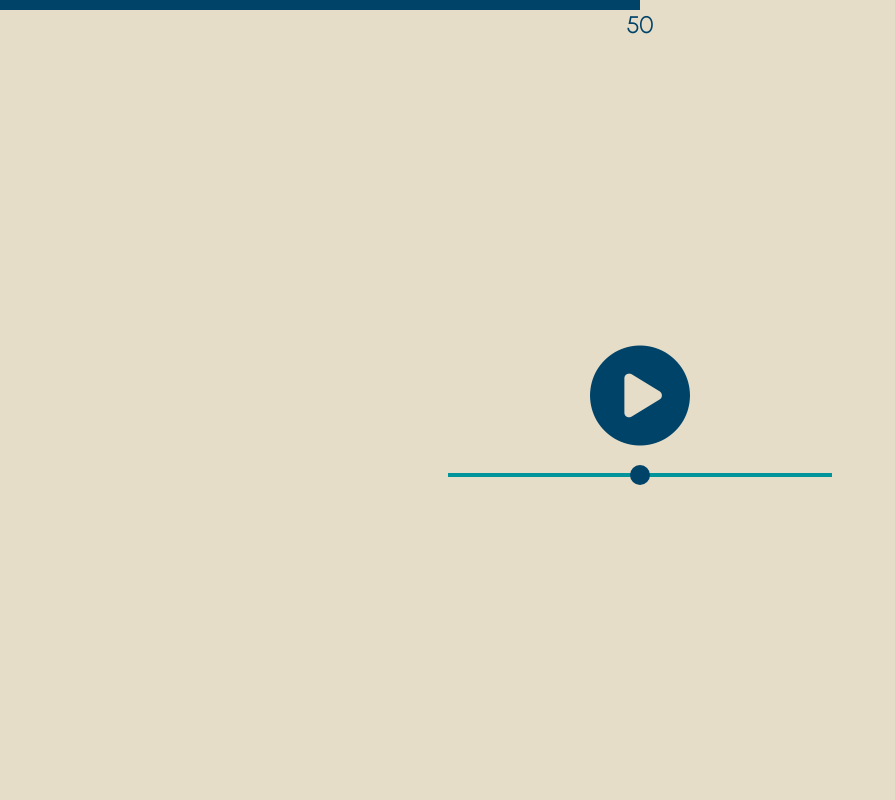
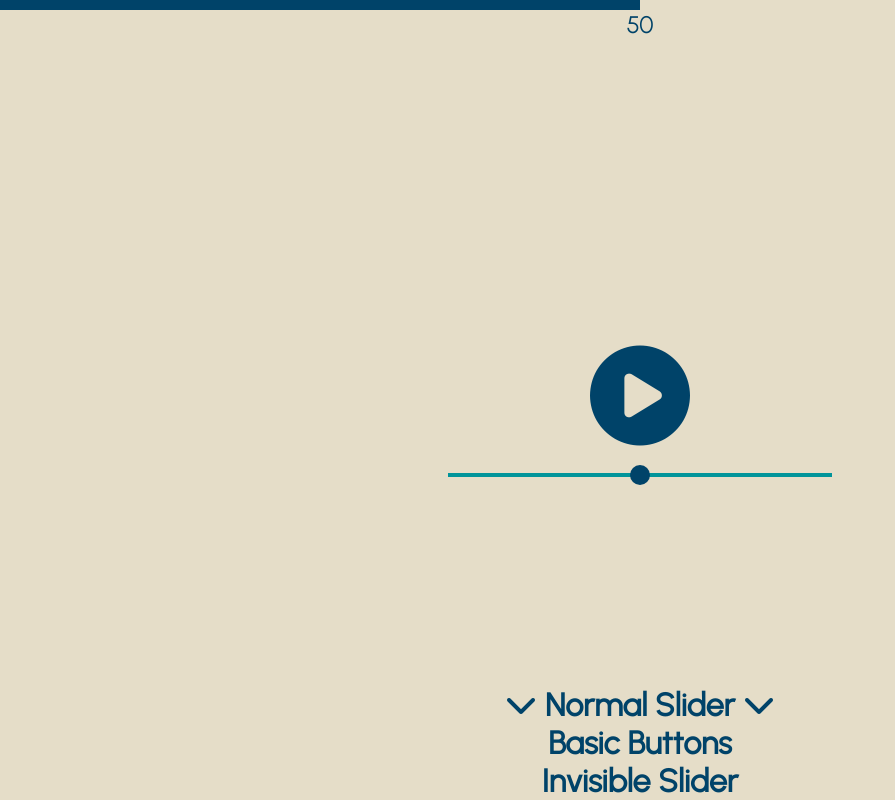
Before and after one commit to Cosmeeeen/best-volume-sliders, a React (Create React App) app: page /normal-slider in a window 1280 px wide. Shown: the whole page, without its empty margins (0-895 px from the left). Built offline with nearby package versions, Linux system fonts and the light colour scheme.

Commit message:
Add slider selector

```diff
--- a/package.json
+++ b/package.json
@@ -8,6 +8,8 @@
     "@testing-library/user-event": "^12.8.3",
     "react": "^17.0.2",
     "react-dom": "^17.0.2",
+    "react-router": "^5.2.1",
+    "react-router-dom": "^5.3.0",
     "react-scripts": "^4.0.3",
     "styled-components": "^5.3.0",
     "web-vitals": "^1.1.2"
--- a/src/App.js
+++ b/src/App.js
@@ -1,22 +1,38 @@
 import React from 'react';
+import { Switch, Route, Redirect } from 'react-router';
+import { BrowserRouter as Router } from 'react-router-dom';
+
 import GlobalStyle from './globalStyles';
 import AudioPlayer from './Components/AudioPlayer/index';
 import VolumeBar from './Components/VolumeBar';
 import NormalVolumeSlider from './Components/Sliders/NormalVolumeSlider';
-
-// import BasicButtonControls from './Components/Sliders/BasicButtonControls';
+import BasicButtonControls from './Components/Sliders/BasicButtonControls';
+import PageSelector from './Components/PageSelector';
 
 function App() {
   const [volume, setVolume] = React.useState(50);
 
   return (
-    <div className="App">
-      <GlobalStyle />
-      <AudioPlayer volume={volume} />
-      {/* <BasicButtonControls volume={volume} setVolume={setVolume} /> */}
-      <NormalVolumeSlider volume={volume} setVolume={setVolume} />
-      <VolumeBar volume={volume} />
-    </div>
+    <Router>
+      <div className="App">
+        <GlobalStyle />
+        <VolumeBar volume={volume} />
+        <AudioPlayer volume={volume} />
+        <PageSelector />
+        <Switch>
+          <Route exact path="/">
+            <Redirect to="/normal-slider" />
+          </Route>
+          <Route path="/normal-slider">
+            <NormalVolumeSlider volume={volume} setVolume={setVolume} />
+          </Route>
+          <Route path="/basic-buttons">
+            <BasicButtonControls volume={volume} setVolume={setVolume} />
+          </Route>
+          <Route path="invisible-slider" />
+        </Switch>
+      </div>
+    </Router>
   );
 }
 
--- /dev/null
+++ b/src/Components/PageSelector/index.js
@@ -0,0 +1,80 @@
+import React from 'react';
+import { useLocation } from 'react-router';
+
+import {
+  PageSelectorContainer,
+  StyledLink,
+  MenuText,
+  MenuContent,
+  SpinnableIcon,
+} from './styledComponents';
+
+const sliders = ['normal-slider', 'basic-buttons', 'invisible-slider'];
+
+const formatSliderName = sliderName => {
+  // I know this is confusing, but I love writing this type of functions
+  //   It just converts strings as follows:
+  //   'basic-buttons' => 'Basic Buttons'
+  if (sliderName.charAt(0) === '/') sliderName = sliderName.substr(1);
+  return sliderName
+    .split('-')
+    .map(elem => elem.charAt(0).toUpperCase() + elem.slice(1))
+    .join(' ')
+    .toString();
+};
+
+const PageSelector = () => {
+  const [displayMenu, setDisplayMenu] = React.useState(true);
+  const [activeSlider, setActiveSlider] = React.useState('Normal Slider');
+
+  const { pathname } = useLocation();
+
+  const showMenu = React.useCallback(() => {
+    setDisplayMenu(true);
+  }, [displayMenu]);
+
+  const hideMenu = React.useCallback(() => {
+    setDisplayMenu(false);
+  }, [displayMenu]);
+
+  React.useEffect(() => {
+    setActiveSlider(formatSliderName(pathname));
+  }, [pathname]);
+
+  return (
+    <PageSelectorContainer>
+      <MenuText onClick={displayMenu ? hideMenu : showMenu}>
+        <SpinnableIcon
+          className={`fas fas fa-chevron-up ${
+            displayMenu && 'flippedClockwise'
+          }`}
+        />
+        {' ' + activeSlider + ' '}
+        <SpinnableIcon
+          className={`fas fas fa-chevron-up ${
+            displayMenu && 'flippedCounterClockwise'
+          }`}
+        />
+      </MenuText>
+      {displayMenu && (
+        <MenuContent>
+          {sliders.map(sliderName => {
+            if (formatSliderName(sliderName) !== activeSlider) {
+              return (
+                <StyledLink
+                  to={`/${sliderName}`}
+                  onClick={hideMenu}
+                  key={sliderName}
+                >
+                  {formatSliderName(sliderName)}
+                </StyledLink>
+              );
+            }
+          })}
+        </MenuContent>
+      )}
+    </PageSelectorContainer>
+  );
+};
+
+export default PageSelector;
--- /dev/null
+++ b/src/Components/PageSelector/styledComponents.js
@@ -0,0 +1,77 @@
+import styled from 'styled-components';
+import { Link } from 'react-router-dom';
+
+import * as theme from '../../Themes/default.json';
+
+const PageSelectorContainer = styled.div`
+  position: fixed;
+
+  bottom: 0;
+  width: 100%;
+  left: 0;
+
+  text-align: center;
+  display: flex;
+  justify-content: center;
+  align-items: center;
+  flex-direction: column;
+`;
+
+const StyledLink = styled(Link)`
+  text-decoration: none;
+
+  font-weight: 800;
+  font-size: 32px;
+  color: ${theme.color.normal};
+
+  transition: 0.3s all;
+
+  &:hover {
+    color: ${theme.color.highlight};
+  }
+`;
+
+const MenuText = styled.p`
+  cursor: pointer;
+  font-weight: 800;
+  font-size: 32px;
+  color: ${theme.color.normal};
+
+  transition: 0.3s all;
+
+  &:hover {
+    color: ${theme.color.highlight};
+  }
+`;
+
+const MenuContent = styled.div`
+  position: relative;
+
+  display: flex;
+  justify-content: center;
+  align-items: center;
+  flex-direction: column;
+`;
+
+const SpinnableIcon = styled.i`
+  transition: 0.3s transform;
+
+  &.flippedClockwise {
+    transform: rotate(180deg);
+  }
+
+  &.flippedCounterClockwise {
+    transform: rotate(-180deg);
+  }
+  &:hover {
+    color: ${theme.color.highlight};
+  }
+`;
+
+export {
+  PageSelectorContainer,
+  StyledLink,
+  MenuText,
+  MenuContent,
+  SpinnableIcon,
+};
```
Also changed, not shown: 1 other file (tests, documents, lock files or other folders).
